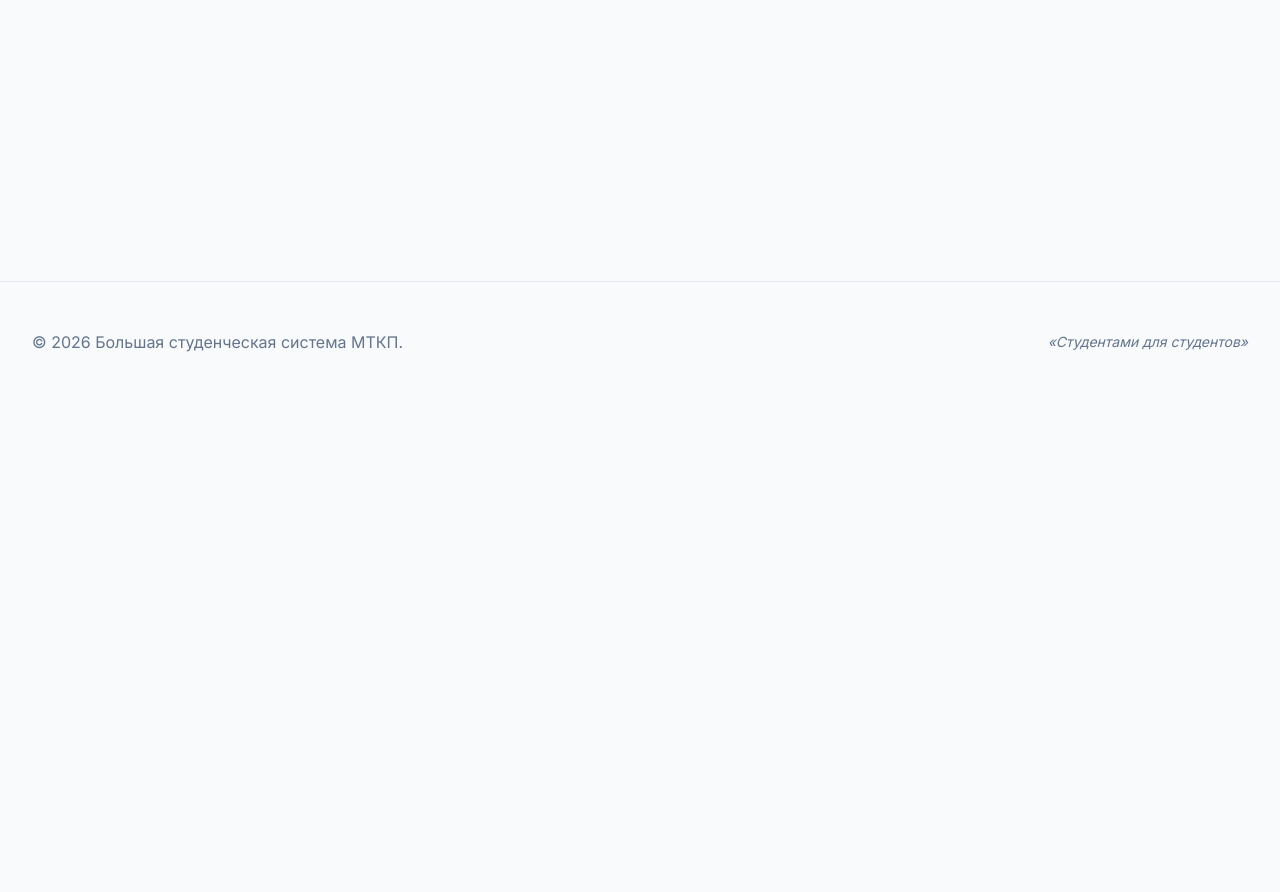
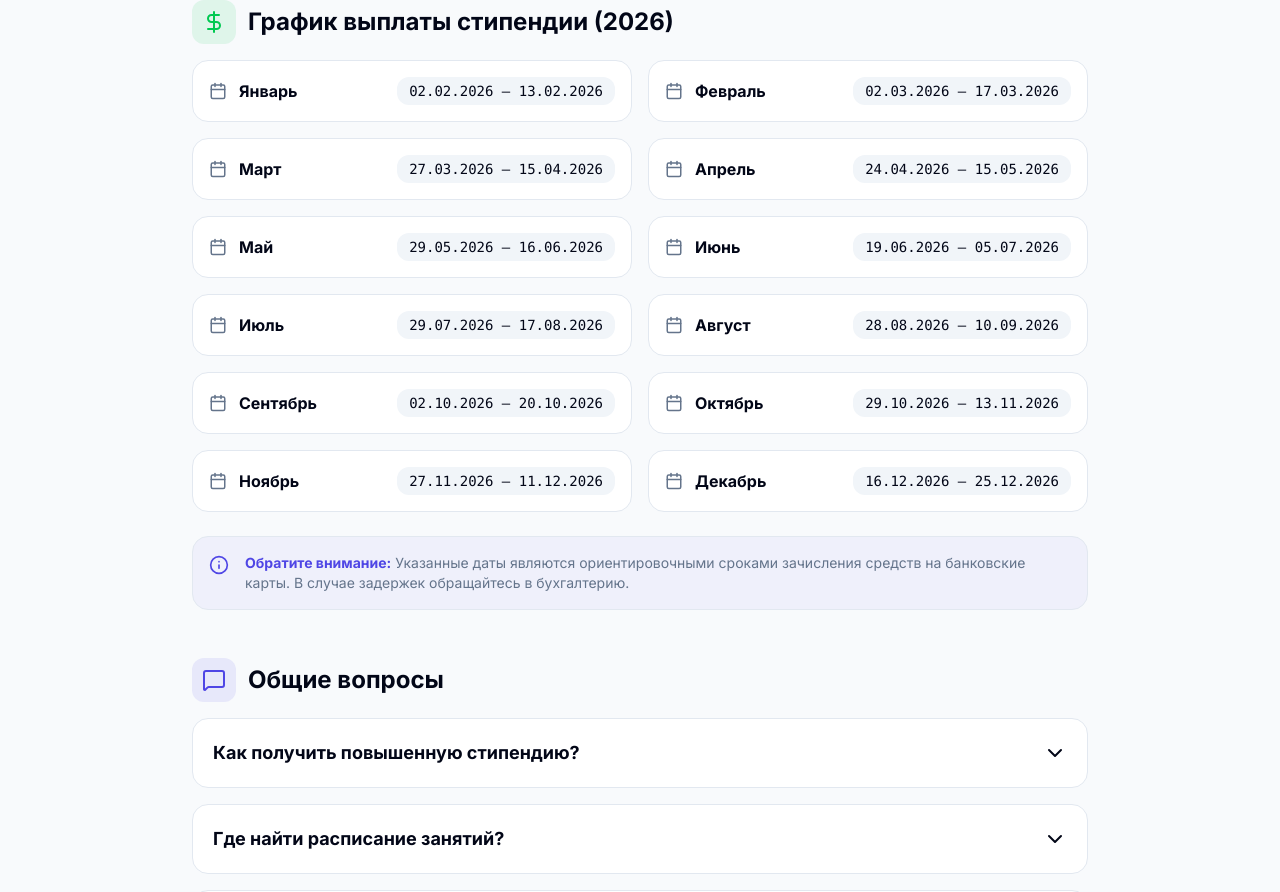
Before and after one commit to Minezii/bss-mtkp, a Next.js app: page /faq in a window 1280 px wide. Before the commit this address had no page. Shown: the part 398-1290 px from the top of the page. Before the commit the page ends 800 px from the top, so only its background shows below. Built offline with nearby package versions, Linux system fonts and the light colour scheme.

Commit message:
feat: add FAQ page with 2026 scholarship schedule and Navbar link

```diff
--- /dev/null
+++ b/app/faq/page.tsx
@@ -0,0 +1,120 @@
+'use client';
+
+import { HelpCircle, Calendar, DollarSign, Info, ChevronDown } from 'lucide-react';
+import { useState } from 'react';
+
+const scholarshipSchedule = [
+    { month: 'Январь', range: '02.02.2026 – 13.02.2026' },
+    { month: 'Февраль', range: '02.03.2026 – 17.03.2026' },
+    { month: 'Март', range: '27.03.2026 – 15.04.2026' },
+    { month: 'Апрель', range: '24.04.2026 – 15.05.2026' },
+    { month: 'Май', range: '29.05.2026 – 16.06.2026' },
+    { month: 'Июнь', range: '19.06.2026 – 05.07.2026' },
+    { month: 'Июль', range: '29.07.2026 – 17.08.2026' },
+    { month: 'Август', range: '28.08.2026 – 10.09.2026' },
+    { month: 'Сентябрь', range: '02.10.2026 – 20.10.2026' },
+    { month: 'Октябрь', range: '29.10.2026 – 13.11.2026' },
+    { month: 'Ноябрь', range: '27.11.2026 – 11.12.2026' },
+    { month: 'Декабрь', range: '16.12.2026 – 25.12.2026' },
+];
+
+const faqs = [
+    {
+        q: 'Как получить повышенную стипендию?',
+        a: 'Для получения повышенной государственной академической стипендии (ПГАС) необходимо иметь достижения в одной или нескольких областях: учебной, научно-исследовательской, общественной, культурно-творческой или спортивной. Подача заявок обычно происходит в начале каждого семестра.'
+    },
+    {
+        q: 'Где найти расписание занятий?',
+        a: 'Актуальное расписание всегда доступно на официальном стенде в корпусе, а также в электронном виде через официальные ресурсы колледжа. Мы также работаем над интеграцией расписания прямо в этот портал.'
+    },
+    {
+        q: 'Что делать, если я потерял пропуск?',
+        a: 'Вам необходимо обратиться в бюро пропусков или к дежурному администратору для оформления временного пропуска и подачи заявления на восстановление постоянного. Обычно это занимает от 1 до 3 рабочих дней.'
+    }
+];
+
+const AccordionItem = ({ question, answer }: { question: string, answer: string }) => {
+    const [isOpen, setIsOpen] = useState(false);
+    return (
+        <div className="border border-border rounded-2xl overflow-hidden bg-card transition-all">
+            <button
+                onClick={() => setIsOpen(!isOpen)}
+                className="w-full p-5 flex items-center justify-between text-left hover:bg-secondary/50 transition-colors"
+            >
+                <span className="font-bold text-lg">{question}</span>
+                <ChevronDown className={`transition-transform duration-300 ${isOpen ? 'rotate-180' : ''}`} />
+            </button>
+            <div className={`transition-all duration-300 ease-in-out ${isOpen ? 'max-h-96 opacity-100' : 'max-h-0 opacity-0'} overflow-hidden`}>
+                <div className="p-5 pt-0 text-muted-foreground leading-relaxed">
+                    {answer}
+                </div>
+            </div>
+        </div>
+    );
+};
+
+export default function FAQPage() {
+    return (
+        <div className="max-w-4xl mx-auto space-y-12 pb-20">
+            <header className="space-y-4 text-center py-10">
+                <div className="inline-flex items-center gap-2 px-4 py-2 bg-primary/10 text-primary rounded-full font-bold text-sm uppercase tracking-widest mb-4">
+                    <HelpCircle size={18} />
+                    Помощь студенту
+                </div>
+                <h1 className="text-4xl md:text-5xl font-black tracking-tight">Часто задаваемые вопросы</h1>
+                <p className="text-muted-foreground text-lg max-w-2xl mx-auto">
+                    Здесь собраны ответы на самые популярные вопросы студентов и важные графики выплат.
+                </p>
+            </header>
+
+            {/* Scholarship Schedule Section */}
+            <section className="space-y-6">
+                <div className="flex items-center gap-3 mb-4">
+                    <div className="p-2.5 bg-green-500/10 text-green-500 rounded-xl">
+                        <DollarSign size={24} />
+                    </div>
+                    <h2 className="text-2xl font-bold">График выплаты стипендии (2026)</h2>
+                </div>
+
+                <div className="grid grid-cols-1 md:grid-cols-2 gap-4">
+                    {scholarshipSchedule.map((item, idx) => (
+                        <div key={idx} className="flex items-center justify-between p-4 bg-card border border-border rounded-2xl hover:border-primary/50 transition-colors group">
+                            <div className="flex items-center gap-3">
+                                <Calendar size={18} className="text-muted-foreground group-hover:text-primary transition-colors" />
+                                <span className="font-bold">{item.month}</span>
+                            </div>
+                            <div className="text-sm font-mono bg-secondary px-3 py-1 rounded-lg">
+                                {item.range}
+                            </div>
+                        </div>
+                    ))}
+                </div>
+
+                <div className="p-4 bg-primary/5 border border-primary/20 rounded-2xl flex items-start gap-4">
+                    <Info className="text-primary shrink-0 mt-0.5" size={20} />
+                    <p className="text-sm text-muted-foreground">
+                        <span className="font-bold text-primary">Обратите внимание:</span> Указанные даты являются ориентировочными сроками зачисления средств на банковские карты. В случае задержек обращайтесь в бухгалтерию.
+                    </p>
+                </div>
+            </section>
+
+            {/* General FAQ Section */}
+            <section className="space-y-6">
+                <div className="flex items-center gap-3 mb-4">
+                    <div className="p-2.5 bg-primary/10 text-primary rounded-xl">
+                        <MessageSquare size={24} />
+                    </div>
+                    <h2 className="text-2xl font-bold">Общие вопросы</h2>
+                </div>
+
+                <div className="space-y-4">
+                    {faqs.map((faq, idx) => (
+                        <AccordionItem key={idx} question={faq.q} answer={faq.a} />
+                    ))}
+                </div>
+            </section>
+        </div>
+    );
+}
+
+import { MessageSquare } from 'lucide-react';
--- a/components/Navbar.tsx
+++ b/components/Navbar.tsx
@@ -2,7 +2,7 @@
 
 import Link from 'next/link';
 import { usePathname } from 'next/navigation';
-import { BookOpen, Users, Wrench, Menu, X, Rocket, Moon, Sun, User, LogOut, GraduationCap } from 'lucide-react';
+import { BookOpen, Users, Wrench, Menu, X, Rocket, Moon, Sun, User, LogOut, GraduationCap, HelpCircle } from 'lucide-react';
 import { useState, useEffect } from 'react';
 import { useTheme } from 'next-themes';
 import AuthModal from './AuthModal';
@@ -12,6 +12,7 @@ const navItems = [
     { name: 'Ирмис', href: '/summaries', icon: BookOpen },
     { name: 'Преподаватели', href: '/teachers', icon: Users },
     { name: 'Инструменты', href: '/tools', icon: Wrench },
+    { name: 'Вопросы', href: '/faq', icon: HelpCircle },
     { name: 'Статус', href: '/check-status', icon: Rocket },
 ];
 
```
